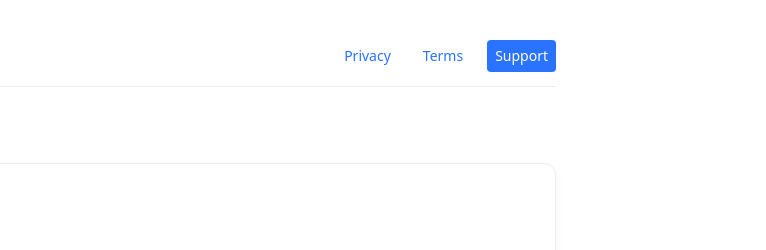
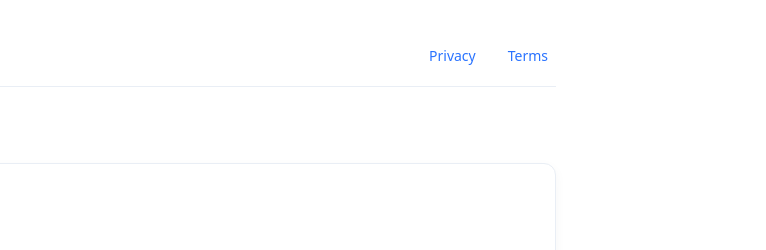
Before and after one commit to marpau0755/cofinance-privacy, a plain HTML site: page docs/support.html in a window 1280 px wide. Shown: the top 250 px of the page, 514-1280 px from the left. Drawn offline with Linux system fonts and the light colour scheme.

Commit message:
Remove active link for Support in navigation
Removed 'Support' link from the navigation menu.

```diff
--- a/docs/support.html
+++ b/docs/support.html
@@ -41,7 +41,6 @@ a{color:#2A73FF;text-decoration:none} a:hover{text-decoration:underline}
         <nav class="nav-links">
           <a href="index.html">Privacy</a>
           <a href="terms.html">Terms</a>
-          <a href="support.html" class="active">Support</a>
         </nav>
       </header>
 
```
